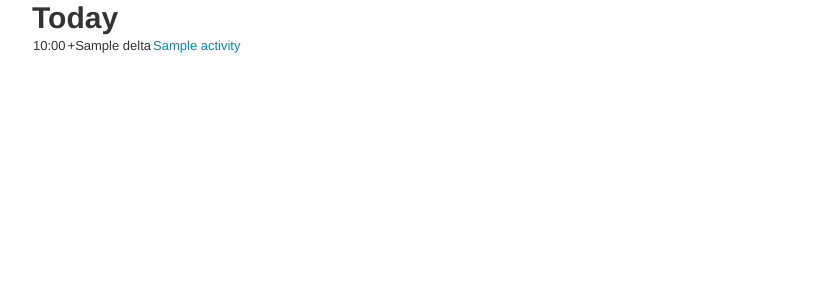
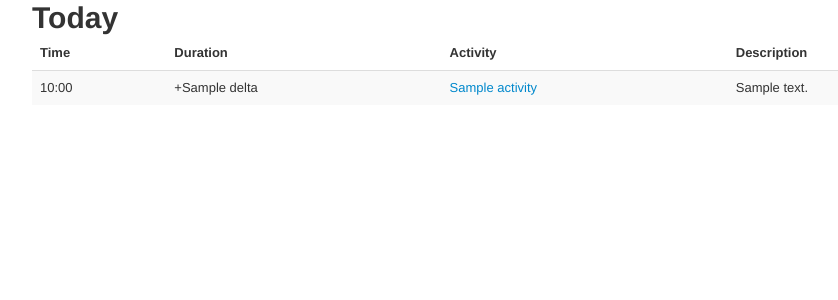
Before and after one commit to neithere/timetra.diary, a Flask app: template timetra/web/templates/dashboard.html in a window 1280 px wide. Shown: the top 300 px of the page, without its empty margins (138-976 px from the left). Run offline with Flask 2, Linux system fonts and the light colour scheme; the template is opened without the code that fills it: most values are stand-ins (such as "Sample title", 1, 10 or a date in 2020); parts of the project's set-up code (start-up, migrations or seed data) failed here and were passed over.

Commit message:
http: improved template.

```diff
--- a/timetra/web/templates/dashboard.html
+++ b/timetra/web/templates/dashboard.html
@@ -2,13 +2,24 @@
 
 {% block heading %} Today {% endblock %}
 {% block content %}
-    <table>
-        {% for fact in storage.get_facts_for_day() %}
+    <table class="table table-striped ">
+        <thead>
             <tr>
-                <td>{{ fact.start_time.strftime('%H:%M') }}</td>
-                <td>+{{ fact.delta }}</td>
-                <td><a href="{{ url_for('timetra.activity', activity=fact.activity) }}">{{ fact.activity }}</a></td>
+                <th>Time</th>
+                <th>Duration</th>
+                <th>Activity</th>
+                <th>Description</th>
             </tr>
-        {% endfor %}
+        </thead>
+        <tbody>
+            {% for fact in storage.get_facts_for_day() %}
+                <tr>
+                    <td>{{ fact.start_time.strftime('%H:%M') }}</td>
+                    <td>+{{ fact.delta }}</td>
+                    <td><a href="{{ url_for('timetra.activity', activity=fact.activity) }}">{{ fact.activity }}</a></td>
+                    <td>{{ fact.description or '' }}</td>
+                </tr>
+            {% endfor %}
+        <tbody>
     </table>
 {% endblock %}
```
